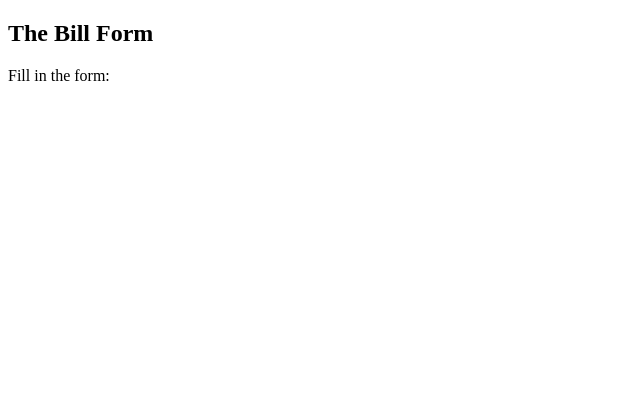
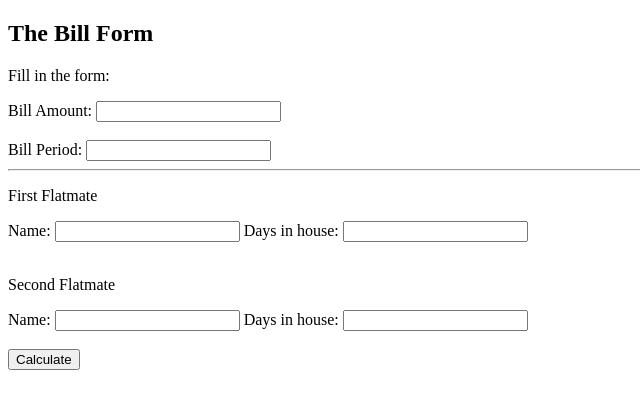
Before and after one commit to silaslowe/ProPython-Flatmate-WebApp, a Flask app: page /bill in a window 1280 px wide. Shown: the top 409 px of the page, without its empty margins (0-640 px from the left). Run offline with Flask 2, Linux system fonts and the light colour scheme.

Commit message:
added form and button so main.py and billform.html

```diff
--- a/main.py
+++ b/main.py
@@ -1,5 +1,5 @@
 from flask.views import MethodView
-from wtforms import Form
+from wtforms import Form, StringField, SubmitField
 from flask import Flask, render_template
 
 app = Flask(__name__)
@@ -13,7 +13,8 @@ class HomePage(MethodView):
 
 class BillFormPage(MethodView):
     def get(self):
-        return render_template('bill_form_page.html')
+        bill_form = BillForm()
+        return render_template('bill_form_page.html', billform=bill_form)
 
 
 class ResultsPage(MethodView):
@@ -21,7 +22,16 @@ class ResultsPage(MethodView):
 
 
 class BillForm(Form):
-    pass
+    amount = StringField("Bill Amount: ")
+    period = StringField("Bill Period: ")
+
+    name1 = StringField("Name: ")
+    days_in_house1 = StringField("Days in house: ")
+
+    name2 = StringField("Name: ")
+    days_in_house2 = StringField("Days in house: ")
+
+    button = SubmitField("Calculate")
 
 
 app.add_url_rule('/', view_func=HomePage.as_view('home_page'))
--- a/templates/bill_form_page.html
+++ b/templates/bill_form_page.html
@@ -7,6 +7,23 @@
 <body>
 <h2>The Bill Form</h2>
 <p>Fill in the form:</p>
-
+<form>
+    {{billform.amount.label}} {{billform.amount}}
+    <br>
+    <br>
+    {{billform.period.label}} {{billform.period}}
+    <hr>
+    <p>First Flatmate</p>
+    {{billform.name1.label}} {{billform.name1}}
+    {{billform.days_in_house1.label}} {{billform.days_in_house1}}
+    <br>
+    <br>
+    <p>Second Flatmate</p>
+    {{billform.name2.label}} {{billform.name2}}
+    {{billform.days_in_house2.label}} {{billform.days_in_house2}}
+    <br>
+    <br>
+    {{billform.button}}
+</form>
 </body>
 </html>
```
